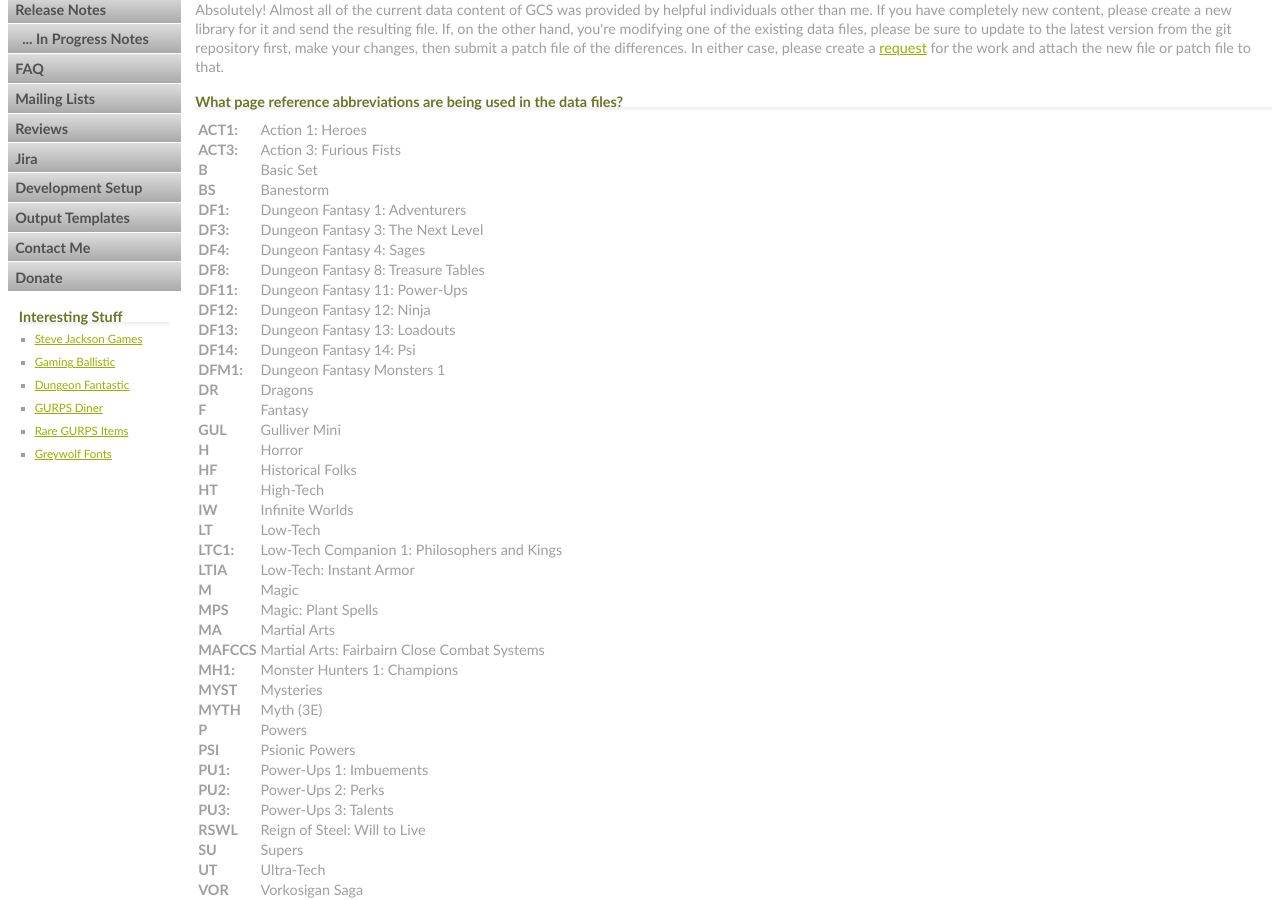
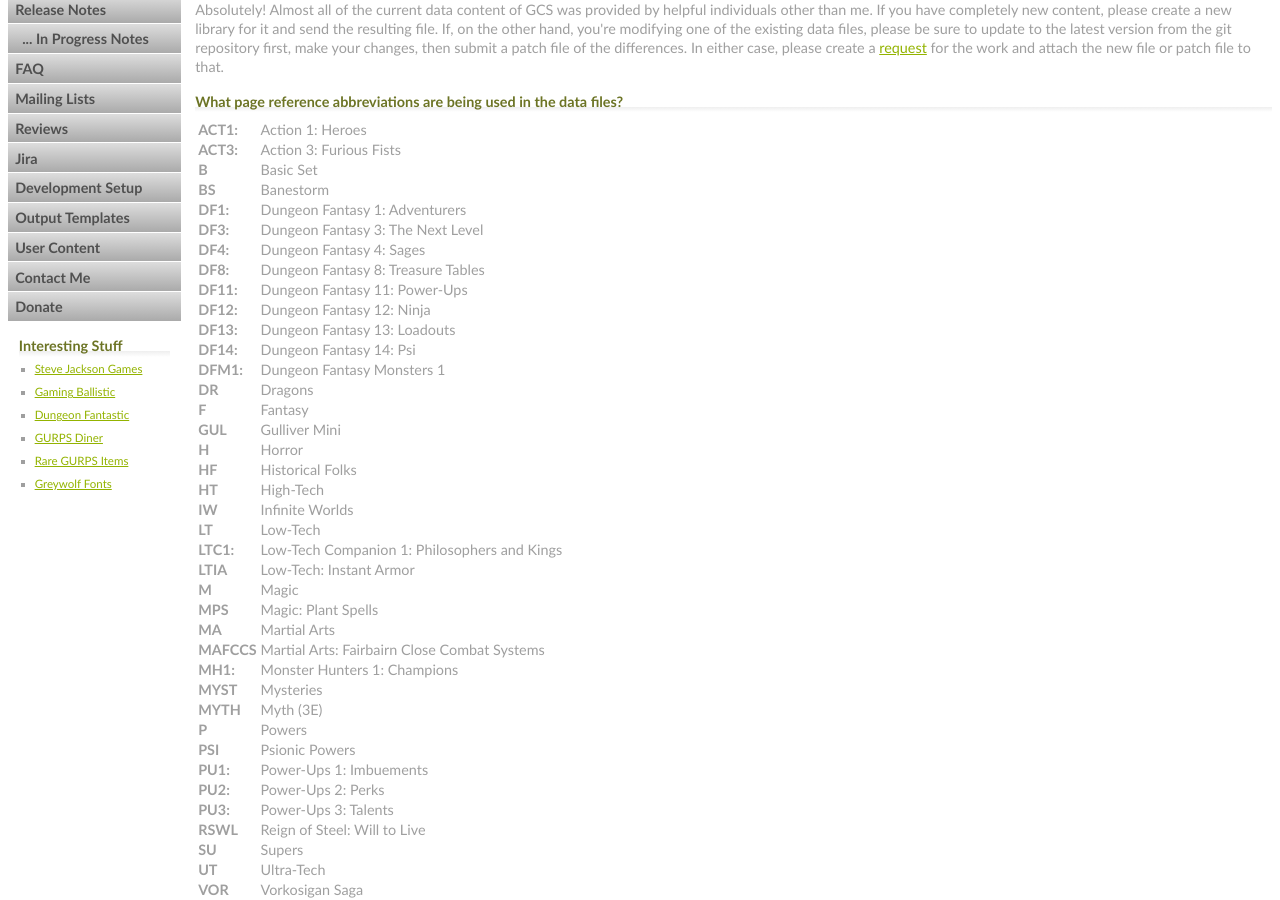
Before and after one commit to richardwilkes/gcs_web, a PHP site: page /faq.php in a window 1280 px wide. Shown: the part 129-1029 px from the top of the page. Run offline with PHP 8.4, Linux system fonts and the light colour scheme.

Commit message:
Add the user content link.

```diff
--- a/parts/menu.php
+++ b/parts/menu.php
@@ -11,6 +11,7 @@
 						<li><a href="https://gurpscharactersheet.atlassian.net">Jira</a></li>
 						<li><a href="https://github.com/richardwilkes/gcs/blob/master/README.md">Development Setup</a></li>
 						<li><a href="/output_templates.php">Output Templates</a></li>
+						<li><a href="https://drive.google.com/drive/folders/0BwDjN2HwBhv4V1NJVWJtWUNWcUU?usp=sharing">User Content</a></li>
 						<li><a href="mailto:rich@trollworks.com">Contact Me</a></li>
 						<li><a href="http://sourceforge.net/project/project_donations.php?group_id=185516">Donate</a></li>
 					</ul>
```
